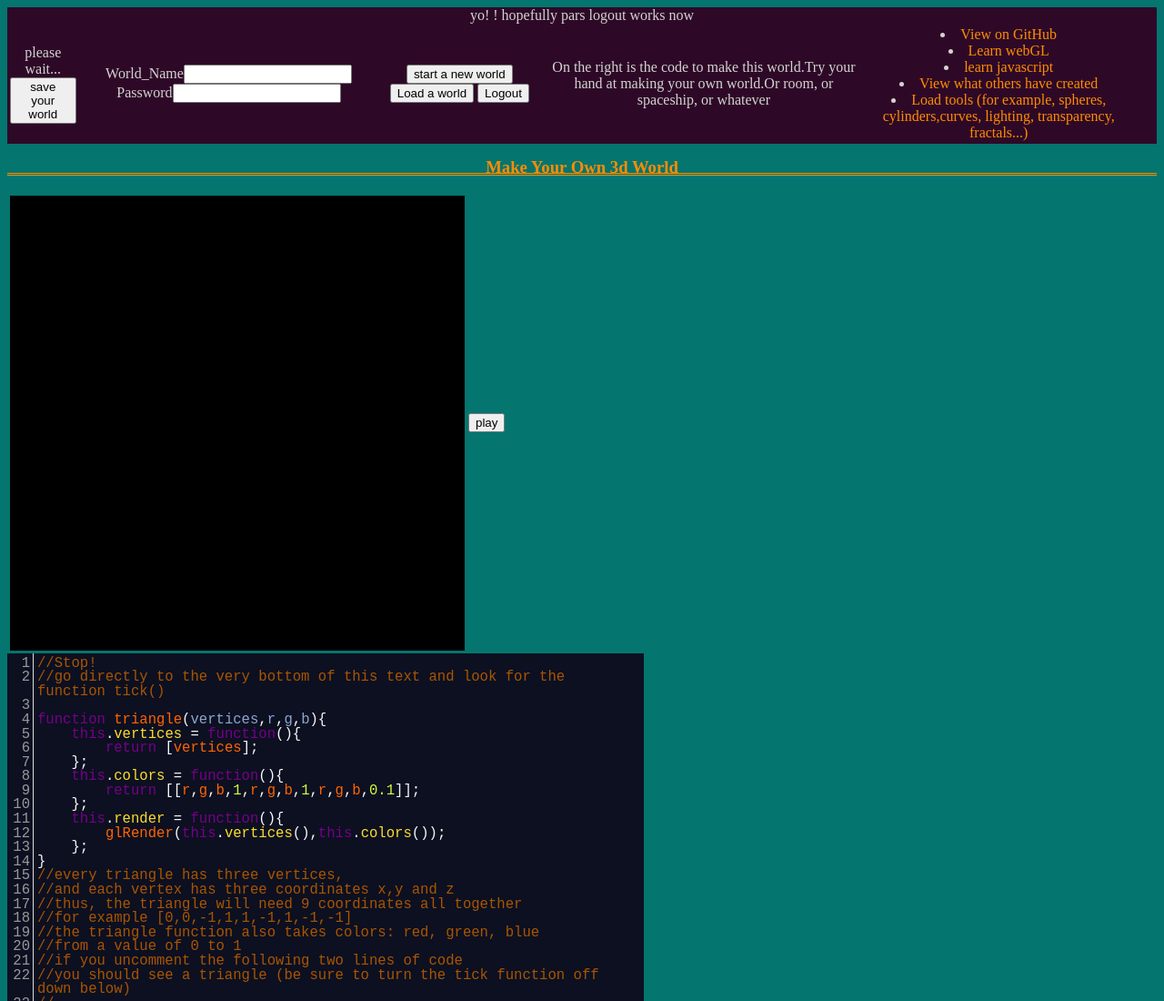
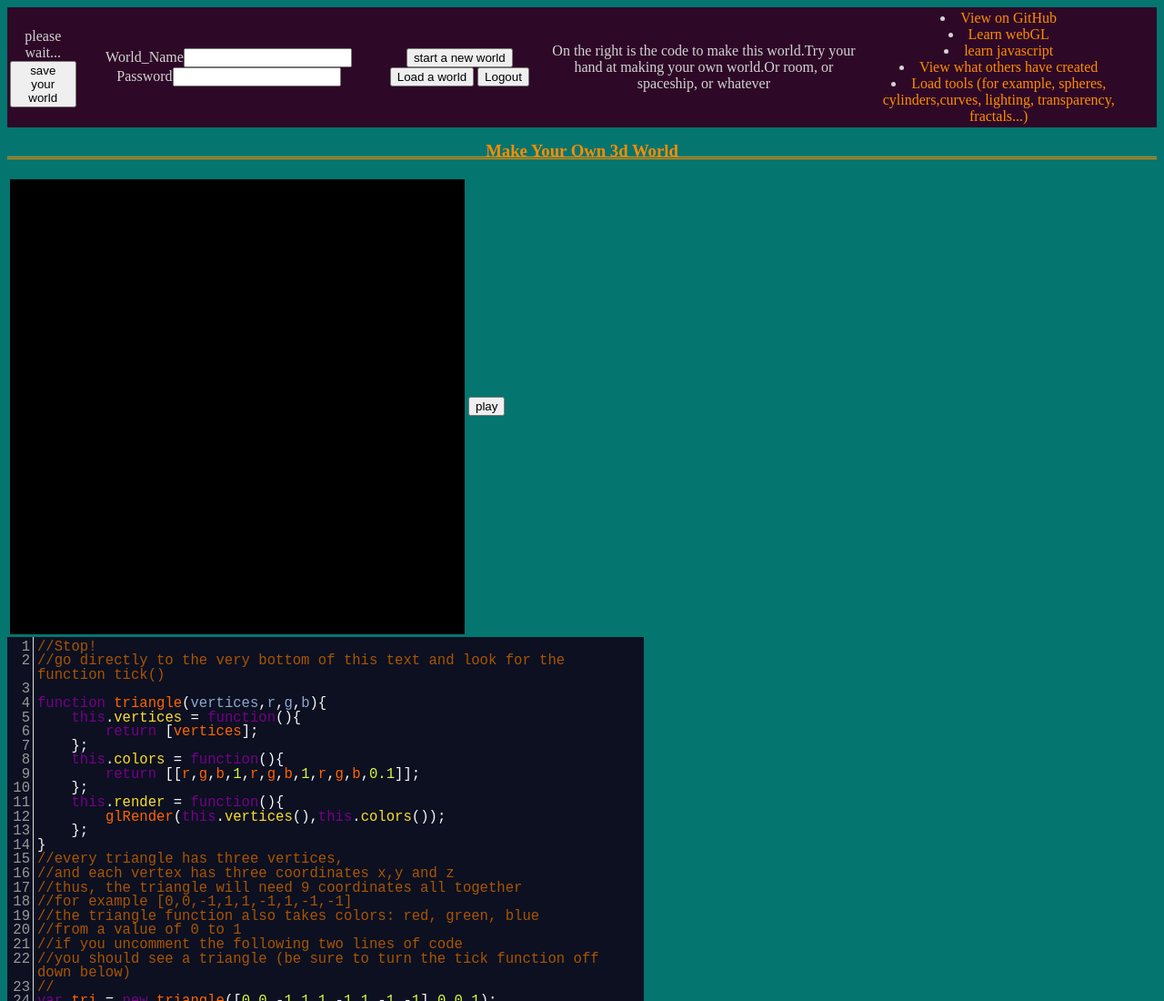
Before and after one commit to threeDcode/threeDcode, a plain HTML site: page index.html in a window 1280 px wide. Shown: the top 1100 px of the page at 91% size. Drawn offline with Linux system fonts and the light colour scheme; a script that the page names is missing.

Commit message:
Update index.html

```diff
--- a/index.html
+++ b/index.html
@@ -50,7 +50,7 @@
 
   <div id="statusBar">
     <!--here's the html for all the user and database stuff. you can find the javascript in the javascript section -->
-    yo! ! hopefully pars logout works now
+
     <table>
       <td>
         <div id="status"></div>
```
